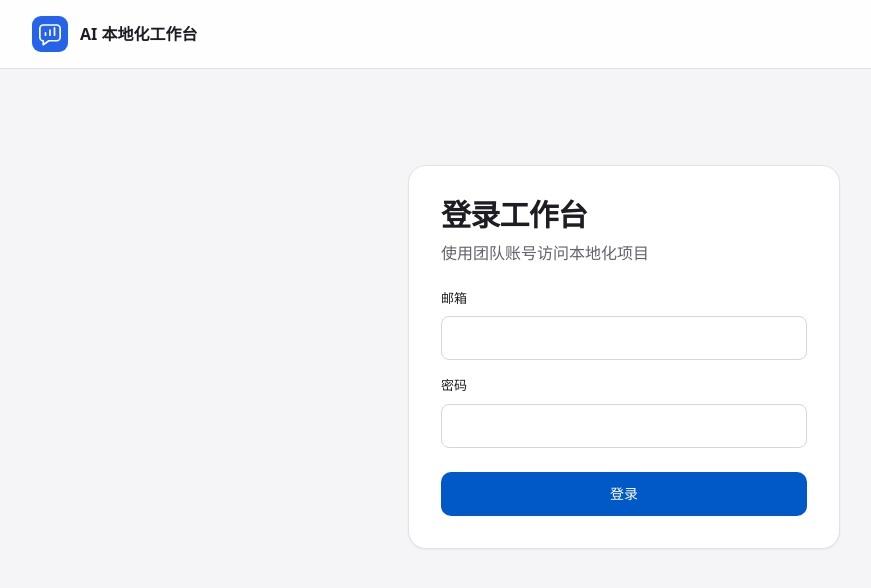
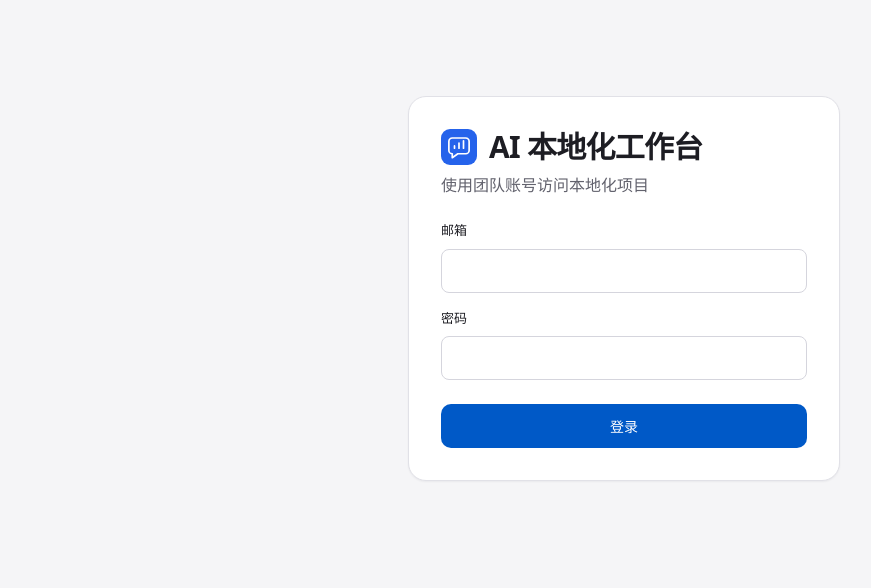
Before and after one commit to salahsultan1998/AI_translation_updated, a Flask app: page /login in a window 1280 px wide. Shown: the top 588 px of the page, without its empty margins (16-887 px from the left). Run offline with Flask 3, Linux system fonts and the light colour scheme; data that the repository does not hold is empty.

Commit message:
fixed some ui isses,

```diff
--- a/static/css/app.css
+++ b/static/css/app.css
@@ -93,6 +93,8 @@ button.secondary:enabled:hover, .button.secondary:hover { background: var(--rais
     backdrop-filter: blur(16px) saturate(150%);
   }
 }
+
+body:has(#workspace) { --page-width: clamp(74rem, 75vw, 112rem); }
 
 .app-bar-inner, .page {
   width: min(var(--page-width), calc(100% - 2 * var(--page-gutter)));
@@ -512,7 +514,7 @@ textarea:not(.manual-cell-editor) {
 
 .login-layout { max-width: 27rem; margin: clamp(2rem, 8vh, 5rem) auto 0; }
 .login-panel { padding: 2rem; }
-.login-panel .title { font-size: 1.875rem; }
+.login-panel .title { display: flex; font-size: clamp(1.25rem, 5vw, 1.875rem); }
 .login-panel p { margin: .5rem 0 1.5rem; }
 .stack { display: grid; gap: 1rem; }
 .stack button { margin-top: .5rem; }
--- a/templates/base.html
+++ b/templates/base.html
@@ -14,7 +14,7 @@
   <meta name="csrf-token" content="{{ csrf_token }}">
   <title>{% block title %}AI 本地化工作台{% endblock %}</title>
   <link rel="icon" href="{{ url_for('static', filename='images/app-icon.svg') }}" type="image/svg+xml">
-  <link rel="stylesheet" href="{{ url_for('static', filename='css/app.css', v='localization-design-4') }}">
+  <link rel="stylesheet" href="{{ url_for('static', filename='css/app.css', v='localization-design-6') }}">
   {% block styles %}{% endblock %}
 </head>
 <body>
--- a/templates/login.html
+++ b/templates/login.html
@@ -1,9 +1,14 @@
 {% extends "base.html" %}
 {% block title %}登录 · AI 本地化工作台{% endblock %}
+{% block app_bar %}{% endblock %}
 {% block content %}
 <main class="login-layout">
   <section class="panel login-panel" aria-labelledby="login-title">
-    <h1 id="login-title" class="title">登录工作台</h1><p class="muted">使用团队账号访问本地化项目</p>
+    <h1 id="login-title" class="title brand">
+      <img src="{{ url_for('static', filename='images/app-icon.svg') }}" alt="" width="36" height="36">
+      AI 本地化工作台
+    </h1>
+    <p class="muted">使用团队账号访问本地化项目</p>
     {% if error %}<div class="notice error" role="alert">{{ error }}</div>{% endif %}
     <form method="post" action="/login" class="stack">
       <input type="hidden" name="csrf_token" value="{{ csrf_token }}">
```
